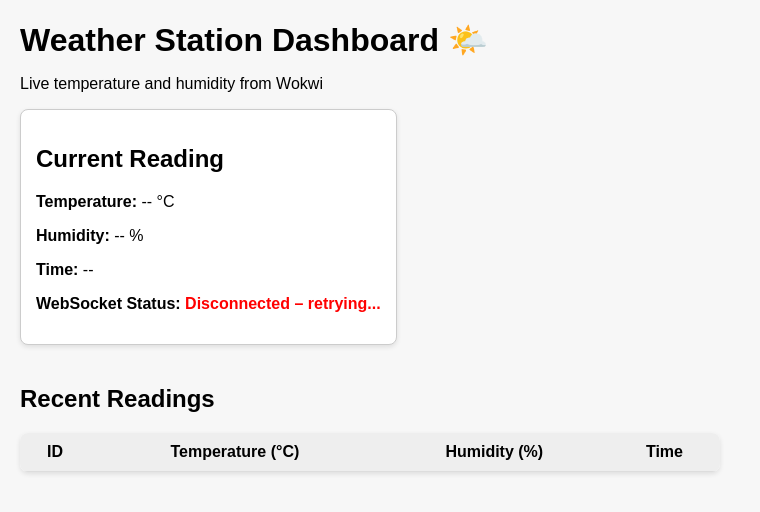
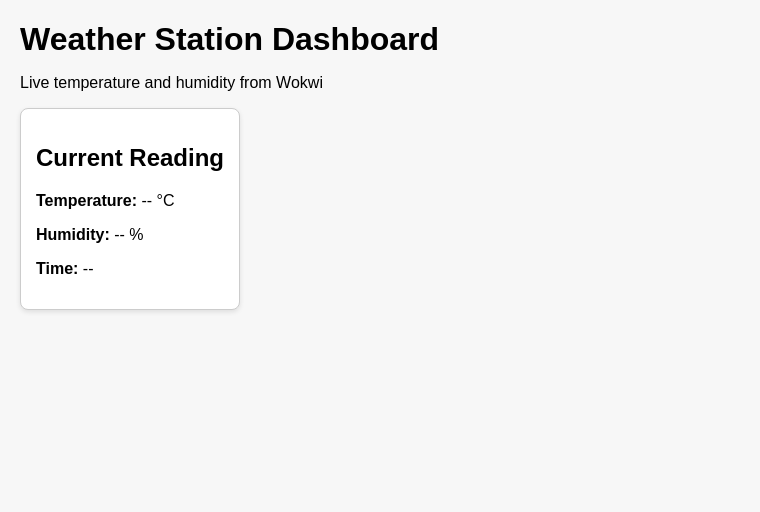
Before and after one commit to Jyoti2116/wokwi-server, a website: page public/index.html in a window 1280 px wide. Shown: the whole page, without its empty margins (0-760 px from the left). Drawn offline with Linux system fonts and the light colour scheme; no server answers.

Commit message:
My update

```diff
--- a/public/index.html
+++ b/public/index.html
@@ -59,7 +59,7 @@
   </style>
 </head>
 <body>
-  <h1>Weather Station Dashboard 🌤️</h1>
+  <h1>Weather Station Dashboard </h1>
   <p>Live temperature and humidity from Wokwi</p>
 
   <div class="current">
@@ -67,23 +67,9 @@
     <p><span class="label">Temperature:</span> <span id="temp">--</span> °C</p>
     <p><span class="label">Humidity:</span> <span id="hum">--</span> %</p>
     <p><span class="label">Time:</span> <span id="time">--</span></p>
-    <p><span class="label">WebSocket Status:</span> <span id="status">Connecting...</span></p>
+    <!-- <p><span class="label">WebSocket Status:</span> <span id="status">Connecting...</span></p> -->
   </div>
 
-  <h2>Recent Readings</h2>
-  <table>
-    <thead>
-      <tr>
-        <th>ID</th>
-        <th>Temperature (°C)</th>
-        <th>Humidity (%)</th>
-        <th>Time</th>
-      </tr>
-    </thead>
-    <tbody id="history-body">
-      <!-- Filled by JS -->
-    </tbody>
-  </table>
 
   <script src="script.js"></script>
 </body>
```
